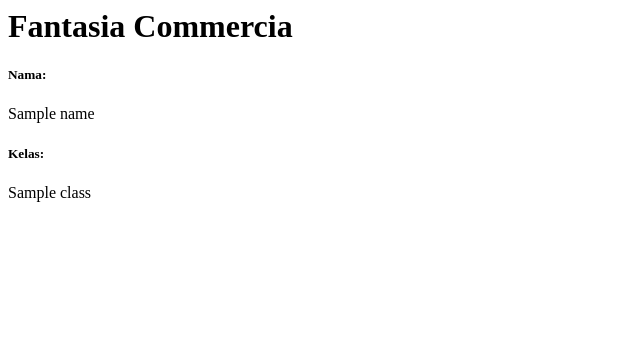
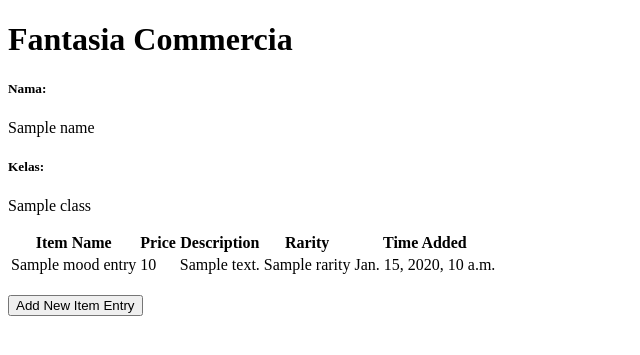
Before and after one commit to DawnFall19/fantasia-commercia, a Django app: template main/templates/main.html in a window 1280 px wide. Shown: the top 355 px of the page, without its empty margins (0-640 px from the left). Run offline with Django 5.2, Linux system fonts and the light colour scheme; tables that the repository leaves empty hold one stand-in row (values such as "Sample post"); the template is opened without the code that fills it: values that come from a table or form of the project are taken from there, most other values are stand-ins (such as "Sample title", 1, 10 or a date in 2020).

Commit message:
Menyelesaikan tugas 2 Part 1

```diff
--- a/fantasia_commercia/settings.py
+++ b/fantasia_commercia/settings.py
@@ -55,7 +55,7 @@ ROOT_URLCONF = 'fantasia_commercia.urls'
 TEMPLATES = [
     {
         'BACKEND': 'django.template.backends.django.DjangoTemplates',
-        'DIRS': [],
+        'DIRS': [BASE_DIR / 'templates'],
         'APP_DIRS': True,
         'OPTIONS': {
             'context_processors': [
--- a/main/models.py
+++ b/main/models.py
@@ -1,6 +1,8 @@
+import uuid
 from django.db import models
 
 class ItemEntry(models.Model):
+	id = models.UUIDField(primary_key=True, default=uuid.uuid4, editable=False)
 	name = models.CharField(max_length=255)
 	price = models.IntegerField()
 	description = models.TextField()
--- a/main/templates/main.html
+++ b/main/templates/main.html
@@ -1,6 +1,41 @@
+{% extends 'base.html' %}
+{% block content %}
 <h1>Fantasia Commercia</h1>
 
 <h5>Nama: </h5>
 <p>{{ name }}<p>
 <h5>Kelas: </h5>
 <p>{{ class }}<p>
+
+{% if not item_entries %}
+<p>Belum ada data item yang dimasukkan.</p>
+{% else %}
+<table>
+  <tr>
+    <th>Item Name</th>
+    <th>Price</th>
+    <th>Description</th>
+    <th>Rarity</th>
+    <th>Time Added</th>
+  </tr>
+
+  {% comment %} Berikut cara memperlihatkan data item di bawah baris ini
+  {% endcomment %}
+  {% for item_entry in item_entries %}
+  <tr>
+    <td>{{mood_entry.name}}</td>
+    <td>{{mood_entry.price}}</td>
+    <td>{{mood_entry.description}}</td>
+    <td>{{mood_entry.rarity}}</td>
+    <td>{{mood_entry.access_time}}</td>
+  </tr>
+  {% endfor %}
+</table>
+{% endif %}
+
+<br />
+
+<a href="{% url 'main:create_item_entry' %}">
+  <button>Add New Item Entry</button>
+</a>
+{% endblock content %}
--- a/main/urls.py
+++ b/main/urls.py
@@ -1,8 +1,13 @@
 from django.urls import path
-from main.views import show_main
+from main.views import show_main, create_item_entry, show_xml, show_json, show_xml_by_id, show_json_by_id
 
 app_name = 'main'
 
 urlpatterns = [
     path('', show_main, name='show_main'),
+    path('create-item-entry', create_item_entry, name='create_item_entry'),
+    path('xml/', show_xml, name='show_xml'),
+    path('json/', show_json, name='show_json'),
+    path('xml/<str:id>/', show_xml_by_id, name='show_xml_by_id'),
+    path('json/<str:id>/', show_json_by_id, name='show_json_by_id'),
 ]
--- /dev/null
+++ b/templates/base.html
@@ -0,0 +1,13 @@
+{% load static %}
+<!DOCTYPE html>
+<html lang="en">
+  <head>
+    <meta charset="UTF-8" />
+    <meta name="viewport" content="width=device-width, initial-scale=1.0" />
+    {% block meta %} {% endblock meta %}
+  </head>
+
+  <body>
+    {% block content %} {% endblock content %}
+  </body>
+</html>
```
Also changed, not shown: main/forms.py (added, +7 -0 lines), main/templates/create_item_entry.html (added, +18 -0 lines), main/views.py (+35 -2 lines), README.md, main/migrations/0002_delete_uploadimage_alter_itementry_id.py (added).
